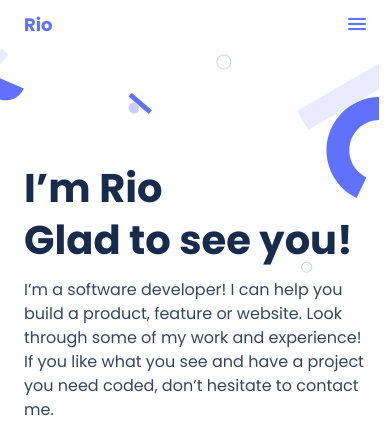
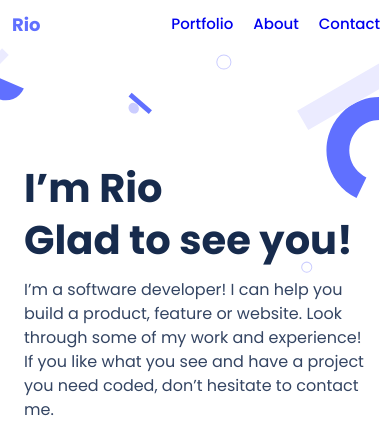
Before and after one commit to razvanso/rio, a website: page index.html in a window 390 px wide. Shown: the top 443 px of the page. Drawn offline with Linux system fonts and the light colour scheme.

Commit message:
Adjust to use `em` instead of `px` breakpoints
1em ~= 16px
23em = 368 px <- 550px (more precise for our design)

```diff
--- a/desktop.css
+++ b/desktop.css
@@ -1,10 +1,9 @@
 /* DESKTOP / LARGER SCREENS */
-@media screen and (min-width: 550px) {
-  /* Hide the hamburger icon/svg on desktop - also different file */
+@media screen and (min-width: 23em) {
   #hamburger {
     display: none;
   }
-  /* and style ul to display as a horizontal list with no bullets */
+
   #menu {
     list-style: none;
     display: flex;
@@ -12,11 +11,10 @@
 
     font-size: 15px;
     font-weight: 500;
-    line-height: 20px; /* 133.333% */
+    line-height: 20px;
   }
 
   .toolbar {
-    /* padding: 16px 12.39%; */
     max-width: 1554px;
     margin: 0 auto;
   }
--- a/index.html
+++ b/index.html
@@ -12,8 +12,8 @@
 
   <!-- Custom CSS -->
   <link rel="stylesheet" href="style.css">
-  <link rel="stylesheet" media="screen and (max-width: 550px)" href="mobile.css">
-  <link rel="stylesheet" media="screen and (min-width: 550px)" href="desktop.css">
+  <link rel="stylesheet" media="screen and (max-width: 23em)" href="mobile.css">
+  <link rel="stylesheet" media="screen and (min-width: 23em)" href="desktop.css">
 </head>
 
 <body>
--- a/mobile.css
+++ b/mobile.css
@@ -1,6 +1,5 @@
 /* MOBILE / SMALL SCREENS */
-@media screen and (max-width: 550px) {
-  /* Hide it in mobile view - separate file, maybe? */
+@media screen and (max-width: 23em) {
   #menu {
     display: none;
   }
```
